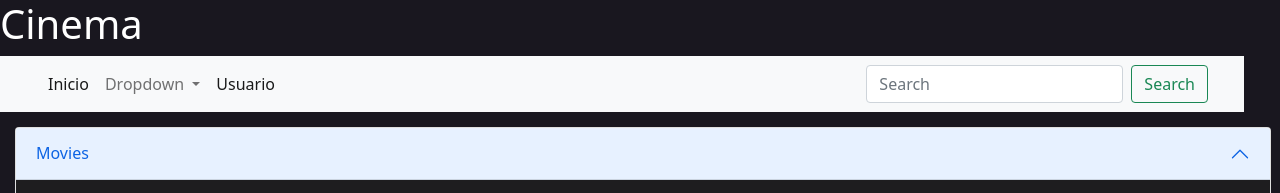
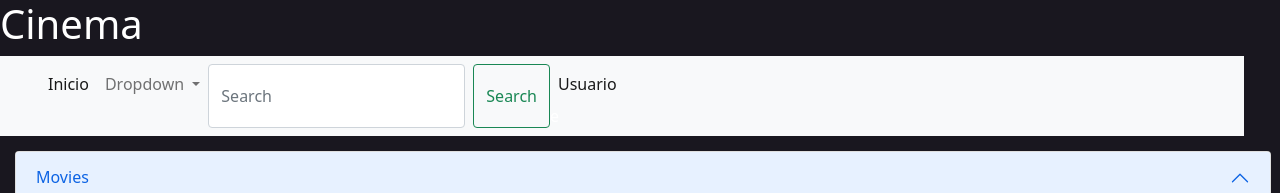
Before and after one commit to lucascastro29/Equipo_bootsrap, a plain HTML site: page index.html in a window 1280 px wide. Shown: the top 193 px of the page. Drawn offline with nearby package versions, Linux system fonts and the light colour scheme.

Commit message:
Update index.html

```diff
--- a/index.html
+++ b/index.html
@@ -50,15 +50,15 @@
                   <li><a class="dropdown-item" href="#">Something else here</a></li>
                 </ul>
               </li>
-              <li class="nav-item">
-                <a class="nav-link active" aria-current="page" href="form.html">Usuario</a>
-              </li>
+              <form class="d-flex">
+                <input class="form-control me-2" type="search" placeholder="Search" aria-label="Search">
+                <button class="btn btn-outline-success" type="submit">Search</button>
+              </form>
+              <li class="nav-item " >
+                <a class="nav-link active " style="text-align: right;" aria-current="page" href="form.html">Usuario</a>
+e              </li>
+            </ul>
 
-            </ul>
-            <form class="d-flex">
-              <input class="form-control me-2" type="search" placeholder="Search" aria-label="Search">
-              <button class="btn btn-outline-success" type="submit">Search</button>
-            </form>
           </div>
         </div>
       </nav>
```
